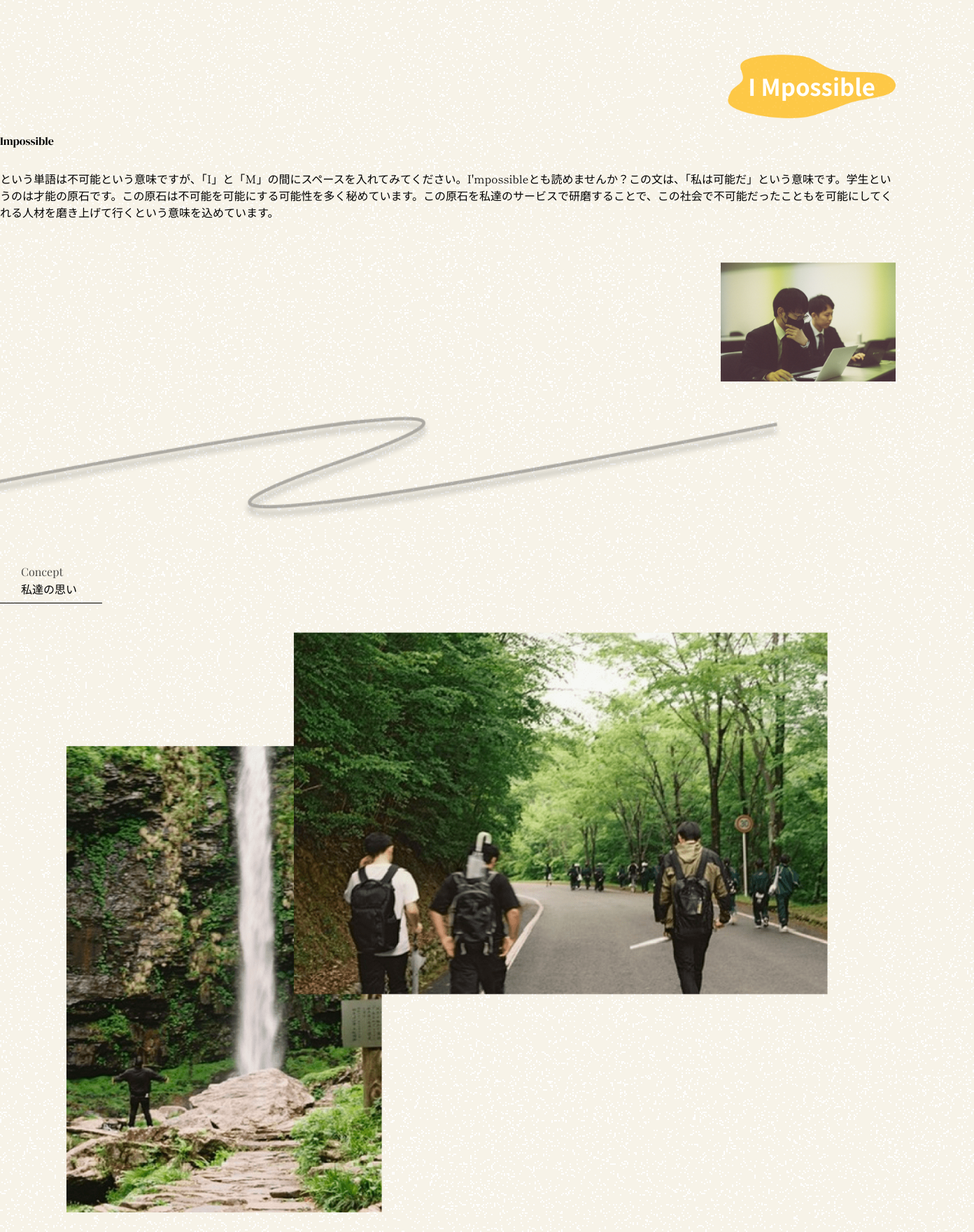
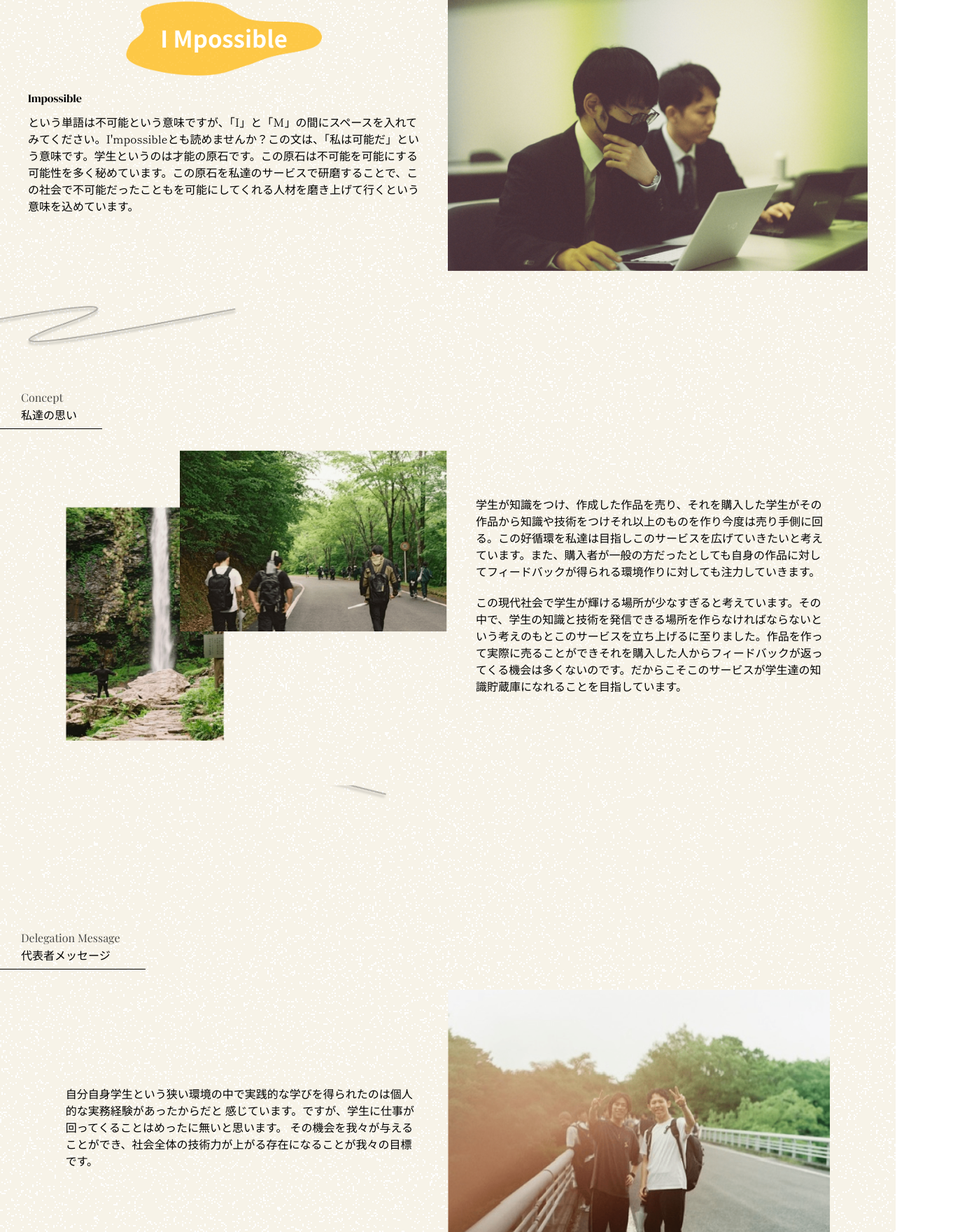
Before and after one commit to daito-kawasaki/ec-dent-app, a Next.js app in the folder frontend/: page /brand in a window 1280 px wide. Shown: the part 854-2614 px from the top of the page at 70% size, 1392 px wide, since content can reach past the window. Built offline with nearby package versions, Linux system fonts and the light colour scheme; a web font is replaced by a local one; what fluid-tailwind, tailwindcss-fluid-spacing would draw is missing.

Commit message:
ブランドページレスポンシブ完了

```diff
--- a/frontend/next.config.js
+++ b/frontend/next.config.js
@@ -1,6 +1,9 @@
-const withStyledComponents = require('styled-components-nextjs')
+// next.config.js
+const nextConfig = {
+    reactStrictMode: true,
+    compiler: {
+        styledComponents: true,
+    },
+}
 
-module.exports = withStyledComponents({
-    reactStrictMode: true,
-    // 他の設定
-})
+module.exports = nextConfig
--- a/frontend/src/app/brand/page.tsx
+++ b/frontend/src/app/brand/page.tsx
@@ -27,32 +27,42 @@ export default function Brand() {
                     sub_ttl="キャッチコピーについて"
                 />
 
-                <section id="main_sec" className=" block mt-32 pb-7.5">
-                    <div id="main_left_cnt" className="">
+                <section
+                    id="main_sec"
+                    className=" block mt-32 pb-7.5 md:flex md:justify-between md:items-center md:mx-10 md:mt-7.5 md:gap-10 md:mb-0">
+                    <div
+                        id="main_left_cnt"
+                        className=" md:flex md:flex-col md:items-center">
                         <div
                             id="main_ttl"
-                            className=" w-60 h-auto relative mb-3 ml-auto">
+                            className=" w-60 h-auto relative mb-3 ml-auto md:ml-0 md:~md/xl:~w-235/340 md:mb-0 lg:w-280 xl:w-340">
                             <Image
                                 src={`${IMGPATH_BRAND}possible_back.png`}
                                 alt=""
                                 width={326}
                                 height={123}
+                                className=" img_setting"
                             />
-                            <span className=" font-bold text-3.5xl absolute-center text-nowrap text-white">
+                            <span className=" font-bold text-3.5xl absolute-center text-nowrap text-white md:~md/xl:~text-3xl/44 lg:text-4xl xl:text-44">
                                 I Mpossible
                             </span>
                         </div>
-                        <div id="main_text_block" className="mt-5 mb-14.5">
+                        <div
+                            id="main_text_block"
+                            className="mt-5 mb-14.5 mx-7.5 md:mx-0">
                             <span
-                                className={` text-2xl ${dmSerifDisplay.className} block mb-7.5`}>
+                                className={` text-2xl ${dmSerifDisplay.className} block mb-7.5 md:mb-2.5`}>
                                 Impossible
                             </span>
-                            <p className={`${shipporiMincho.className}`}>
+                            <p
+                                className={`${shipporiMincho.className} md:~md/xl:~text-sm/lg`}>
                                 という単語は不可能という意味ですが、「I」と「M」の間にスペースを入れてみてください。I'mpossibleとも読めませんか？この文は、「私は可能だ」という意味です。学生というのは才能の原石です。この原石は不可能を可能にする可能性を多く秘めています。この原石を私達のサービスで研磨することで、この社会で不可能だったこともを可能にしてくれる人材を磨き上げて行くという意味を込めています。
                             </p>
                         </div>
                     </div>
-                    <div id="main_right_cnt" className="w-250 ml-auto">
+                    <div
+                        id="main_right_cnt"
+                        className="w-250 h-auto ml-auto md:flex-[1_0_50%]">
                         <Image
                             src={`${IMGPATH_BRAND}catch_copy.png`}
                             alt=""
@@ -63,44 +73,9 @@ export default function Brand() {
                     </div>
                 </section>
 
-                {/* <section
-                    id="main_sec"
-                    className=" flex items-center justify-between ">
                 <div
-                        id="main_left_cnt"
-                        className="flex flex-col justify-center">
-                        <div
-                            id="main_ttl"
-                            className=" w-[23.8653vw] h-auto relative mb-3 mx-auto">
-                            <Image
-                                src={`${IMGPATH_BRAND}possible_back.png`}
-                                alt=""
-                                width={326}
-                                height={123}
-                            />
-                            <span className=" font-bold text-5xl absolute-center text-nowrap text-white">
-                                I Mpossible
-                            </span>
-                        </div>
-                        <span className=" text-2xl">Impossible</span>
-                        <p className=" w-[36.6vw]">
-                            という単語は不可能という意味ですが、「I」と「M」の間にスペースを入れてみてください。I'mpossibleとも読めませんか？この文は、「私は可能だ」という意味です。学生というのは才能の原石です。この原石は不可能を可能にする可能性を多く秘めています。この原石を私達のサービスで研磨することで、この社会で不可能だったこともを可能にしてくれる人材を磨き上げて行くという意味を込めています。
-                        </p>
-                    </div>
-                    <div id="main_right_cnt" className="w-[46.12vw] ">
-                        <Image
-                            src={`${IMGPATH_BRAND}catch_copy.png`}
-                            alt=""
-                            width={630}
-                            height={426}
-                            className=" img_setting"
-                        />
-                    </div>
-                </section> */}
-
-                <div
-                    id="section_img"
-                    className=" w-full h-auto mr-auto -ml-40  my-5">
+                    id="section_left_line"
+                    className=" w-full h-auto mr-auto -ml-40  my-5 md:w-500">
                     <Image
                         src={`${IMGPATH_BRAND}path.png`}
                         alt=""
@@ -112,8 +87,10 @@ export default function Brand() {
                 <SectionTitle ttl={'Concept'} sub_ttl={'私達の思い'} />
                 <section
                     id="concept_sec"
-                    className=" block section_setting pt-10 pb-28">
-                    <div id="concept_left" className=" w-full h-auto">
+                    className=" block section_setting pt-10 pb-28 md:flex md:justify-center md:items-center md:gap-10 md:pt-7.5 md:pb-16">
+                    <div
+                        id="concept_left"
+                        className=" w-full h-auto md:flex-[1_0_50%]">
                         <Image
                             src={`${IMGPATH_BRAND}concept.png`}
                             alt=""
@@ -131,37 +108,48 @@ export default function Brand() {
                     </div>
                     <div id="concept_right" className=" flex-col-center">
                         <p
-                            className={` mt-50 pb-5 ${shipporiMincho.className}`}>
+                            className={` mt-50 pb-5 ${shipporiMincho.className} md:mt-0 md:~md/xl:~text-sm/lg`}>
                             学生が知識をつけ、作成した作品を売り、それを購入した学生がその作品から知識や技術をつけそれ以上のものを作り今度は売り手側に回る。この好循環を私達は目指しこのサービスを広げていきたいと考えています。また、購入者が一般の方だったとしても自身の作品に対してフィードバックが得られる環境作りに対しても注力していきます。
                         </p>
-                        <p className={`${shipporiMincho.className} `}>
+                        <p
+                            className={`${shipporiMincho.className} md:~md/xl:~text-sm/lg`}>
                             この現代社会で学生が輝ける場所が少なすぎると考えています。その中で、学生の知識と技術を発信できる場所を作らなければならないという考えのもとこのサービスを立ち上げるに至りました。作品を作って実際に売ることができそれを購入した人からフィードバックが返ってくる機会は多くないのです。だからこそこのサービスが学生達の知識貯蔵庫になれることを目指しています。
                         </p>
                     </div>
                 </section>
 
-                <div className=" w-full h-auto ml-auto -mr-140 rotate-[25deg] my-5">
+                <div className="relative overflow-hidden ">
+                    <div
+                        id="section_right_line"
+                        className="~/sm:~w-secLine_sp/secLine_sm ~/sm:~-mr-28/48 ml-auto my-12.5 rotate-[25deg] sm:~sm/md:~w-secLine_sm/secLine_md  lg:~lg/xl:~w-secLine_lg/secLine_xl">
                         <Image
                             src={`${IMGPATH_BRAND}path.png`}
                             alt=""
                             width={534}
                             height={47}
-                        className=" img_setting"
+                            className="img-setting"
                         />
                     </div>
+                </div>
+
                 <SectionTitle
                     ttl={'Delegation Message'}
                     sub_ttl={'代表者メッセージ'}
                 />
-                <section id="message_sec" className=" section_setting">
+                <section
+                    id="message_sec"
+                    className=" section_setting md:flex md:items-center md:gap-10">
                     <div id="message_left" className="">
-                        <p className={`py-5 mt-6 ${shipporiMincho.className}`}>
+                        <p
+                            className={`py-5 mt-6 ${shipporiMincho.className} md:~md/xl:~text-sm/lg`}>
                             自分自身学生という狭い環境の中で実践的な学びを得られたのは個人的な実務経験があったからだと
                             感じています。ですが、学生に仕事が回ってくることはめったに無いと思います。
                             その機会を我々が与えることができ、社会全体の技術力が上がる存在になることが我々の目標です。
                         </p>
                     </div>
-                    <div id="message_right" className=" w-full h-auto">
+                    <div
+                        id="message_right"
+                        className=" w-full h-auto md:flex-[1_0_50%]">
                         <Image
                             src={`${IMGPATH_BRAND}message.png`}
                             alt=""
@@ -172,7 +160,7 @@ export default function Brand() {
                     </div>
                 </section>
             </main>
-            <Footer />
+            {/* <Footer /> */}
         </>
     )
 }
--- a/frontend/tailwind.config.js
+++ b/frontend/tailwind.config.js
@@ -11,6 +11,7 @@ module.exports = {
         extend: {
             spacing: {
                 7.5: '1.875rem', //30px
+                12.5: '3.25rem',
                 14.5: '3.75rem', //60px
                 50: '3.125rem', //50px
                 140: '8.75rem', //140px
@@ -21,15 +22,24 @@ module.exports = {
             fontSize: {
                 '3.5xl': '2.0625rem',
                 '2.5xl': '1.59375rem',
+                44: '2.75rem',
             },
             width: {
                 32.5: '8.5rem',
                 40.5: '10.625rem',
                 53: '13.75rem',
+                235: '14.6875rem',
                 250: '15.625rem',
+                280: '17.5rem',
                 340: '21.25rem',
                 520: '32.5rem',
                 390: '24.375rem',
+
+                secLine_sp: '18.5rem', //296px
+                secLine_sm: '28rem', //448px
+                secLine_md: '33rem', //528px
+                secLine_lg: '33rem', //528px
+                secLine_xl: '33.375rem', //534px
             },
         },
         screens: {
```
Also changed, not shown: frontend/public/images/brand-page/section_right_line_sp.png (added). Lines whose indentation alone changed are shown as unchanged.
